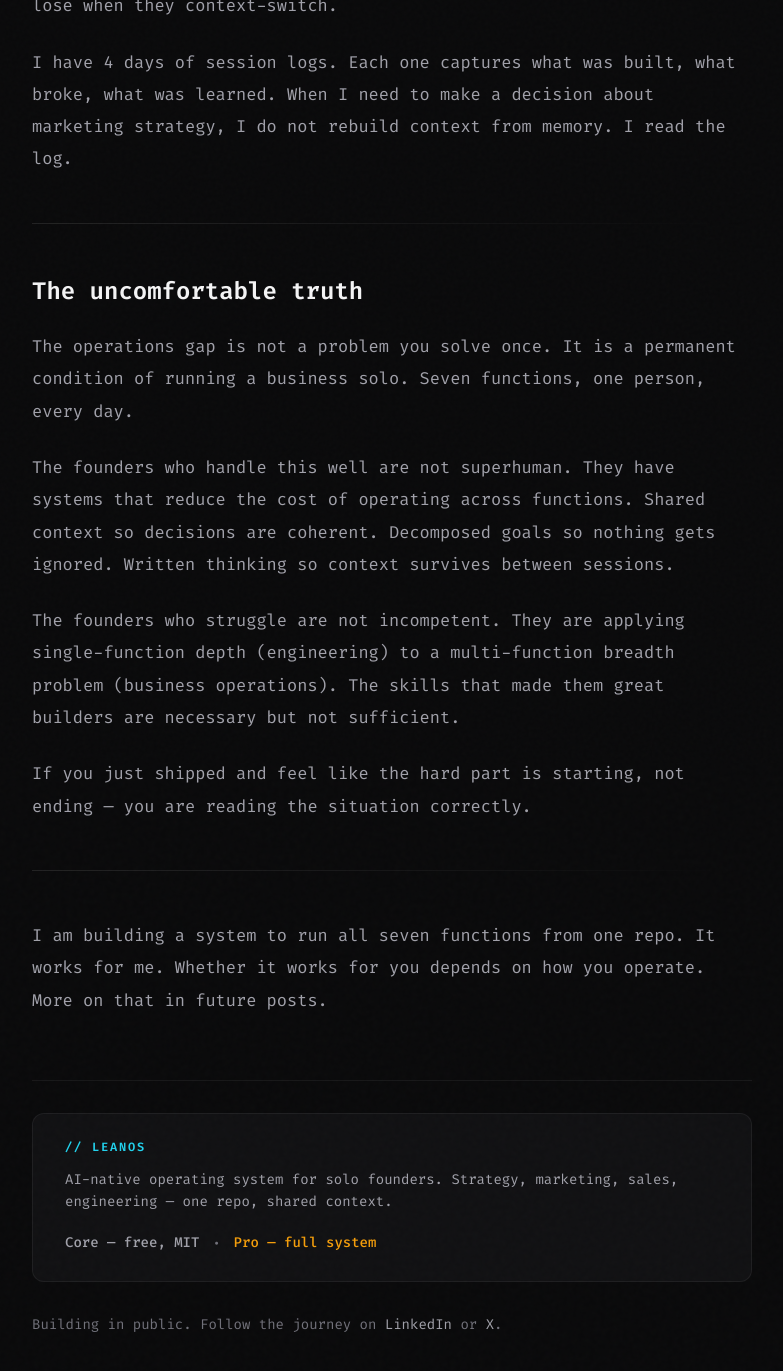
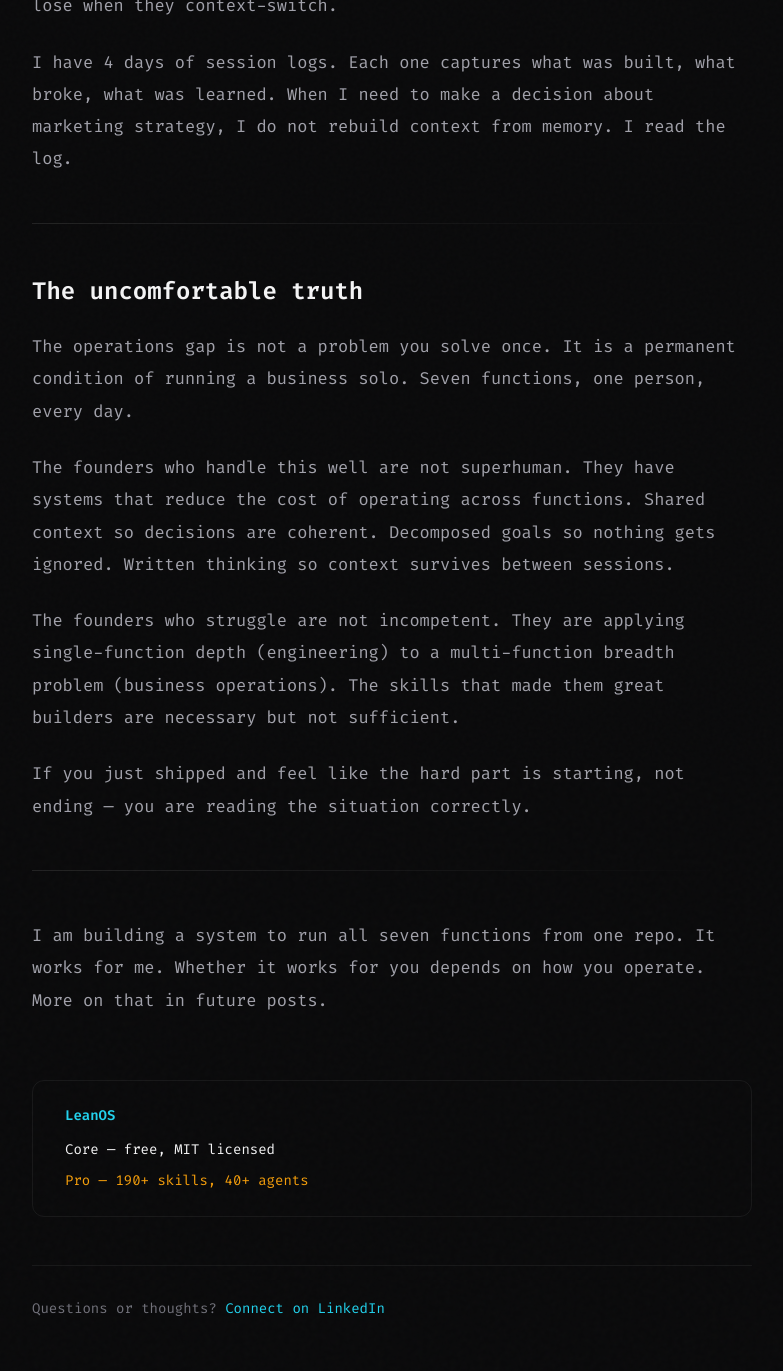
Before and after one commit to BellaBe/bellabe.github.io, a Jekyll site: the page built from _posts/2026-02-05-you-built-the-product-now-what.md, in a window 1280 px wide and 1400 px high, scrolled down 5269 px. Shown: the top 1371 px of the window, without its empty margins (248-1031 px from the left). Built offline with Jekyll 4.4.1, drawn with Linux system fonts in a browser that asks for light colours.

Commit message:
updated footer

```diff
--- a/_layouts/post.html
+++ b/_layouts/post.html
@@ -26,19 +26,14 @@ layout: default
       {{ content }}
     </div>
 
+    <div class="leanos-reference">
+      <h3>LeanOS</h3>
+      <p><a href="https://github.com/BellaBe/lean-os" target="_blank" rel="noopener" class="leanos-link-core">Core — free, MIT licensed</a></p>
+      <p><a href="https://bellabe.gumroad.com/l/leanos-pro" target="_blank" rel="noopener" class="leanos-link-pro">Pro — 190+ skills, 40+ agents</a></p>
+    </div>
+
     <footer class="post-footer">
-      <div class="footer-cta">
-        <div class="footer-cta-label">// LeanOS</div>
-        <p class="footer-cta-description">AI-native operating system for solo founders. Strategy, marketing, sales, engineering — one repo, shared context.</p>
-        <div class="footer-cta-links">
-          <a href="https://github.com/BellaBe/lean-os" target="_blank" rel="noopener" class="footer-link footer-link--core">Core — free, MIT</a>
-          <span class="footer-link-separator">·</span>
-          <a href="https://bellabe.gumroad.com/l/leanos-pro" target="_blank" rel="noopener" class="footer-link footer-link--pro">Pro — full system</a>
-        </div>
-      </div>
-      <div class="footer-connect">
-        <p>Building in public. Follow the journey on <a href="{{ site.author.linkedin }}" target="_blank" rel="noopener">LinkedIn</a> or <a href="https://x.com/ArtificialBella" target="_blank" rel="noopener">X</a>.</p>
-      </div>
+      <p>Questions or thoughts? <a href="{{ site.author.linkedin }}" target="_blank" rel="noopener">Connect on LinkedIn</a></p>
     </footer>
   </article>
 </div>
--- a/assets/css/main.css
+++ b/assets/css/main.css
@@ -1347,90 +1347,53 @@ body.light .icon-sun { display: inline; }
   margin: var(--space-12) 0;
 }
 
-/* Post Footer */
-.post-footer {
-  margin-top: var(--space-12);
-  border-top: 1px solid var(--color-border-subtle);
-  padding-top: var(--space-8);
-}
-
-/* Footer CTA Block */
-.footer-cta {
+/* LeanOS Reference Box */
+.leanos-reference {
   border: 1px solid var(--color-border-subtle);
   border-radius: var(--radius-lg);
   padding: var(--space-6) var(--space-8);
-  margin-bottom: var(--space-8);
-  background: var(--color-bg-secondary, rgba(255, 255, 255, 0.02));
-}
-
-.footer-cta-label {
-  font-family: var(--font-mono);
-  font-size: var(--font-size-xs);
+  margin: var(--space-12) 0;
+}
+
+.leanos-reference h3 {
+  font-family: var(--font-mono);
+  font-size: var(--font-size-sm);
   font-weight: var(--font-weight-semibold);
   color: var(--color-accent-primary);
-  text-transform: uppercase;
-  letter-spacing: 0.15em;
   margin-bottom: var(--space-3);
 }
 
-.footer-cta-description {
-  font-size: var(--font-size-sm);
-  color: var(--color-text-secondary);
-  line-height: 1.6;
-  margin: 0 0 var(--space-4) 0;
-}
-
-.footer-cta-links {
-  display: flex;
-  align-items: center;
-  gap: var(--space-3);
-}
-
-.footer-link {
-  font-family: var(--font-mono);
-  font-size: var(--font-size-sm);
-  font-weight: var(--font-weight-medium);
-  text-decoration: none;
-  transition: color 0.2s;
-}
-
-.footer-link--core {
-  color: var(--color-text-secondary);
-}
-
-.footer-link--core:hover {
-  color: var(--color-accent-primary);
-}
-
-.footer-link--pro {
+.leanos-reference p {
+  margin: 0 0 var(--space-2) 0;
+  font-size: var(--font-size-sm);
+}
+
+.leanos-reference p:last-child {
+  margin-bottom: 0;
+}
+
+.leanos-link-core {
+  color: var(--color-text-primary);
+}
+
+.leanos-link-core:hover {
+  color: var(--color-accent-primary);
+}
+
+.leanos-link-pro {
   color: var(--color-accent-warm);
 }
 
-.footer-link--pro:hover {
-  color: var(--color-accent-primary);
-}
-
-.footer-link-separator {
-  color: var(--color-text-tertiary);
-}
-
-/* Footer Connect */
-.footer-connect {
-  color: var(--color-text-tertiary);
-  font-size: var(--font-size-sm);
-}
-
-.footer-connect p {
-  margin: 0;
-}
-
-.footer-connect a {
-  color: var(--color-text-secondary);
-  transition: color 0.2s;
-}
-
-.footer-connect a:hover {
-  color: var(--color-accent-primary);
+.leanos-link-pro:hover {
+  color: var(--color-accent-primary);
+}
+
+/* Post Footer */
+.post-footer {
+  padding-top: var(--space-8);
+  border-top: 1px solid var(--color-border-subtle);
+  color: var(--color-text-tertiary);
+  font-size: var(--font-size-sm);
 }
 
 /* -----------------------------------------------------------------------------
```
